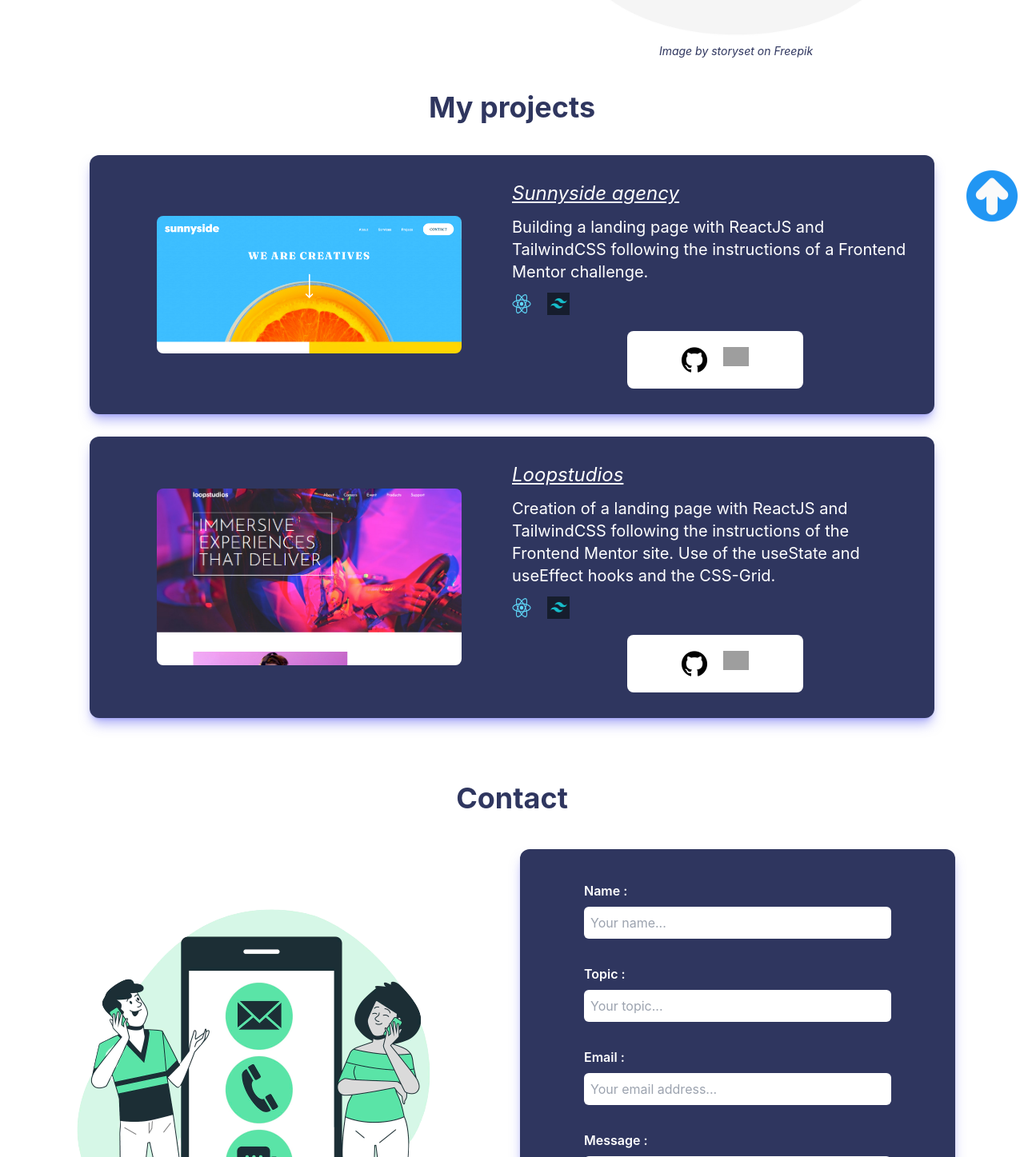
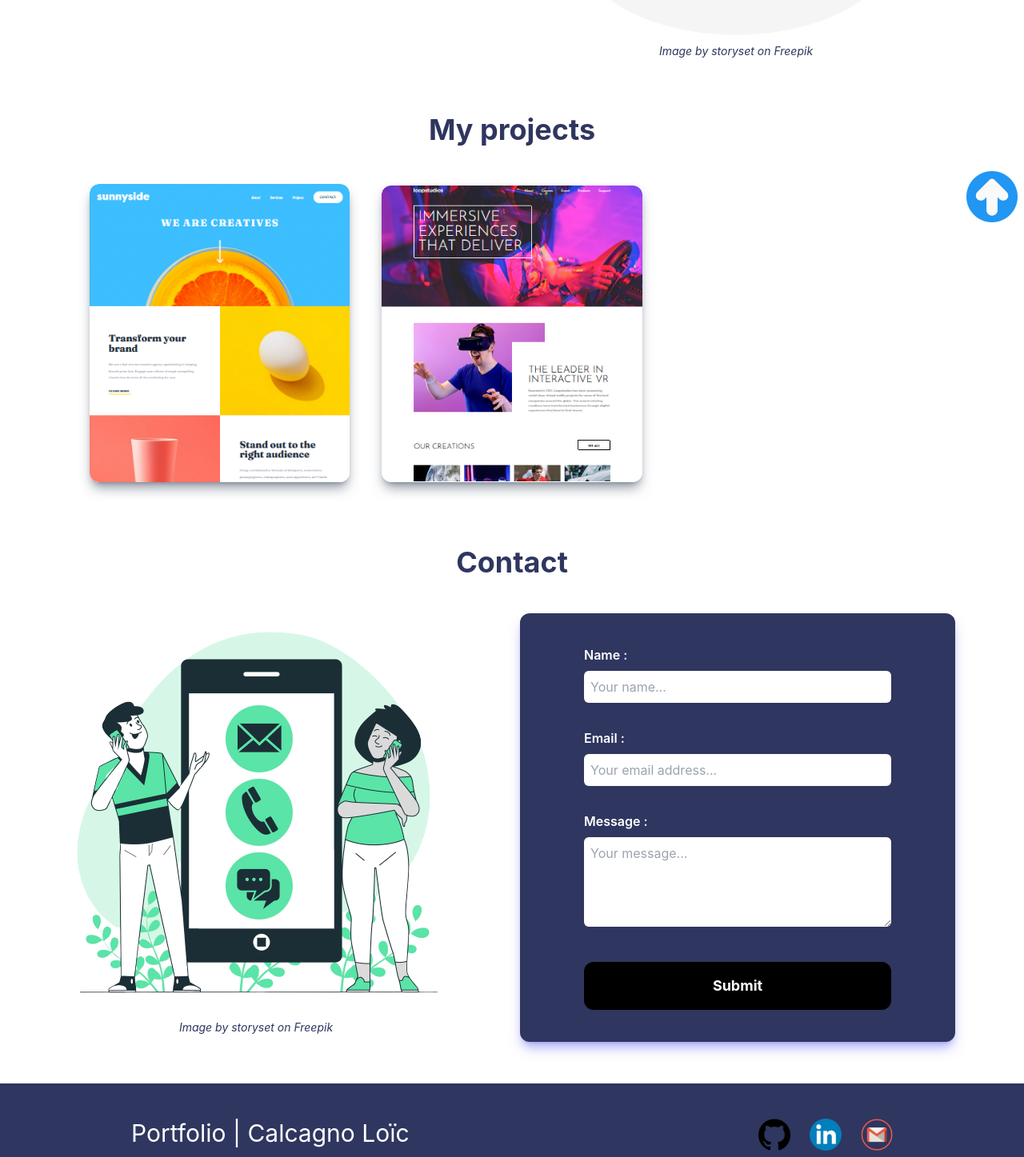
Before and after one commit to CalcagnoLoic/portfolio, a React (Create React App) app: page / in a window 1280 px wide. Shown: the part 503-1950 px from the top of the page at 80% size. Built offline with nearby package versions, Linux system fonts and the light colour scheme; grey boxes are pictures that could not be loaded.

Commit message:
modification of cards

```diff
--- a/src/components/cards.jsx
+++ b/src/components/cards.jsx
@@ -7,29 +7,15 @@ const Cards = () => {
     const [cards, setCards] = useState(dataCards)
 
     return (
-        cards.map(({id, image_project, link_project, title, message, lang1, lang2, logo_github, open_view, link_github, lang3, lang4, lang5}) => (
-            <div className='flex gap-5 md:gap-0 lg:gap-0 justify-center mt-7 flex-col md:flex-row bg-dark-blue px-5 py-8 rounded-xl shadow-lg shadow-indigo-500/50' key={id}>
-                <div className='basis-1/2 self-center'>
-                    <a href={link_project} target={'_blank'} rel="noreferrer" className='cursor-default'>
-                        <img src={image_project} className='rounded-lg md:w-5/6 lg:w-3/4 m-auto cursor-pointer' alt="Projet" />
-                    </a>
-                </div>
-                <div className='basis-1/2 self-center'>
-                    <h3 className='text-center italic underline sm:text-center md:text-left text-white text-2xl md:text-xl lg:text-2xl mb-3'> {title} </h3>
-                    <h4 className='text-center sm:text-center md:text-left text-white text-xl mb-3'> {message} </h4>
-                    <div className='flex justify-center md:justify-start gap-5 mb-5'>
-                        <img src={lang1} className='w-6' alt="Logo langage"/>
-                        <img src={lang2} className='w-7' alt="Logo langage"/>
-                        <img src={lang3} className='w-7' alt="Logo langage" style = {{display: lang3 ? 'block' : 'none'}}/>
-                        <img src={lang4} className='w-10' alt="Logo langage" style = {{display: lang4 ? 'block' : 'none'}}/>
-                        <img src={lang5} className='w-10' alt="Logo langage" style = {{display: lang5 ? 'block' : 'none'}}/>
-                    </div>
-                    <div className='flex justify-center gap-5 bg-white rounded-lg p-5 lg:mx-36 md:mx-24'>
+        cards.map(({id, image_project, link_project, logo_github, link_github}) => (
+            <div className='group flex flex-col gap-5 md:gap-0 lg:gap-0 justify-center mt-7 rounded-xl overflow-hidden shadow-slate-700/50 shadow-lg' key={id}>
+                <a href={link_project} target={'_blank'} rel="noreferrer">
+                    <img src={image_project} className='w-full cursor-pointer rounded-xl hover:scale-125 transition-all duration-700 hover:opacity-30' alt="Projet" />
+                </a>
+                <div className="absolute table">
+                    <div className="px-14 py-3 rounded-r-full bg-transparent group-hover:bg-slate-400 duration-700">
                         <a href={link_github} target={'_blank'} rel="noreferrer">
-                            <img src={logo_github} className='w-8 fill-white' alt="Logo Github" />
-                        </a>
-                        <a href={link_project} target={'_blank'} rel="noreferrer">
-                            <img src={open_view} className='w-8 fill-white' alt="Logo | Ouvrir le projet dans une nouvelle fenêtre" />
+                            <img src={logo_github} className='w-16 opacity-0 group-hover:opacity-100 duration-700' alt="Logo Github" />
                         </a>
                     </div>
                 </div>
@@ -39,3 +25,32 @@ const Cards = () => {
 }
 
 export {Cards};
+
+// eslint-disable-next-line no-lone-blocks
+{/*
+    <div className='flex flex-col gap-5 md:gap-0 lg:gap-0 justify-center mt-7 bg-dark-blue  rounded-xl shadow-lg shadow-indigo-500/50' key={id}>
+        <div className='basis-1/2'>
+            <a href={link_project} target={'_blank'} rel="noreferrer" className='cursor-default'>
+                <img src={image_project} className='rounded-t-md w-full cursor-pointer' alt="Projet" />
+            </a>
+        </div>
+        <div className='basis-1/2 px-5 '>
+            <h3 className='text-center italic underline text-white text-2xl md:text-xl lg:text-2xl mb-3'> {title} </h3>
+            <h4 className='text-center text-white text-xl mb-3'> {message} </h4>
+            <div className='flex justify-center gap-5 mb-5'>
+                <img src={lang1} className='w-7' alt="Logo langage"/>
+                <img src={lang2} className='w-7' alt="Logo langage"/>
+                <img src={lang3} className='w-7' alt="Logo langage" style = {{display: lang3 ? 'block' : 'none'}}/>
+                <img src={lang4} className='w-10' alt="Logo langage" style = {{display: lang4 ? 'block' : 'none'}}/>
+                <img src={lang5} className='w-10' alt="Logo langage" style = {{display: lang5 ? 'block' : 'none'}}/>
+            </div>
+            <div className='flex justify-center gap-5 bg-white rounded-lg p-5 mb-5 '>
+                <a href={link_github} target={'_blank'} rel="noreferrer">
+                    <img src={logo_github} className='w-8 fill-white' alt="Logo Github" />
+                </a>
+                <a href={link_project} target={'_blank'} rel="noreferrer">
+                    <img src={open_view} className='w-8 fill-white' alt="Logo | Ouvrir le projet dans une nouvelle fenêtre" />
+                </a>
+            </div>
+        </div>
+    </div>*/}
--- a/src/components/contact.jsx
+++ b/src/components/contact.jsx
@@ -30,8 +30,8 @@ const Contact = () => {
     }
 
     return (
-        <div className="mb-8">
-            <h2 id="contact" className="text-center text-dark-blue mt-20 text-3xl lg:text-4xl font-bold">Contact</h2>
+        <div className="pb-8 ">
+            <h2 id="contact" className="text-center text-dark-blue pt-10 text-3xl lg:text-4xl font-bold">Contact</h2>
             <div className= "mt-6 flex justify-center lg:gap-20">
                 <div className='self-center hidden md:block lg:block'>
                     <img src={CONTACT} alt="Contact form" />
@@ -40,25 +40,19 @@ const Contact = () => {
                 <div>
                     <form action='' ref={form} onSubmit={sendEmail} className="flex flex-col my-5 bg-dark-blue py-8 px-6 md:py-10 md:px-20 rounded-xl shadow-lg shadow-indigo-500/50 sm:px-20 md:mr-6 lg:mr-4" >
                         <div className="flex flex-col sm:gap-1 sm:mb-8 mb-2">
-                            <label htmlFor="" className="text-white mb-1 font-semibold">Name : </label>
+                            <label className="text-white mb-1 font-semibold">Name : </label>
                             <input type="text" placeholder="Your name..." required className="rounded-md p-2 w-72 md:w-80 lg:w-96"
                             name='name'
                             />
                         </div>
                         <div className="flex flex-col sm:gap-1 sm:mb-8 mb-2">
-                            <label htmlFor="" className="text-white mb-1 font-semibold">Topic : </label>
-                            <input type="text" placeholder="Your topic..." required className="rounded-md p-2 w-72 md:w-80 lg:w-96"
-                            name='topic'
-                            />
-                        </div>
-                        <div className="flex flex-col sm:gap-1 sm:mb-8 mb-2">
-                            <label htmlFor="" className="text-white mb-1 font-semibold">Email : </label>
+                            <label className="text-white mb-1 font-semibold">Email : </label>
                             <input type="email" required placeholder="Your email address..." className="rounded-md w-72 p-2 md:w-80 lg:w-96"
                             name='reply_to'
                             />
                         </div>
                         <div className="flex flex-col sm:gap-1 sm:mb-8 mb-2">
-                            <label htmlFor="" className="text-white mb-1 font-semibold">Message : </label>
+                            <label className="text-white mb-1 font-semibold">Message : </label>
                             <textarea cols="30" rows="4" required placeholder="Your message..." className="rounded-md w-72 p-2 md:w-80 lg:w-96"
                             name='message'
                             ></textarea>
--- a/src/components/dataCards.js
+++ b/src/components/dataCards.js
@@ -3,10 +3,6 @@ export const dataCards = [
         id: 1,
         image_project: './img/sunnyside.png',
         link_project: 'https://calcagnoloic.github.io/Sunnyside-agency-react/',
-        title: 'Sunnyside agency',
-        message: "Building a landing page with ReactJS and TailwindCSS following the instructions of a Frontend Mentor challenge.",
-        lang1: './img/react.png',
-        lang2: '/img/tailwind.png',
         logo_github: './img/github.png',
         open_view: './img/newtab.png',
         link_github: 'https://github.com/CalcagnoLoic/Sunnyside-agency-react/tree/main',
@@ -15,10 +11,6 @@ export const dataCards = [
         id: 2,
         image_project: './img/loopstudio.png',
         link_project: 'https://calcagnoloic.github.io/loopstudios/',
-        title: 'Loopstudios',
-        message: "Creation of a landing page with ReactJS and TailwindCSS following the instructions of the Frontend Mentor site. Use of the useState and useEffect hooks and the CSS-Grid.",
-        lang1: './img/react.png',
-        lang2: '/img/tailwind.png',
         logo_github: './img/github.png',
         open_view: './img/newtab.png',
         link_github: 'https://github.com/CalcagnoLoic/loopstudios',
--- a/src/components/navbar.jsx
+++ b/src/components/navbar.jsx
@@ -8,7 +8,7 @@ const Navbar = () => {
     const [menu, setMenu] = useState(false);
 
     return (
-        <nav className="flex flex-row py-6 pl-5 pr-5 sm:pl-28 sm:pr-28 justify-between xl:flex-row  bg-dark-blue">
+        <nav className="flex flex-row py-6 pl-5 pr-5 md:pl-28 md:pr-28 justify-between xl:flex-row  bg-dark-blue">
             <div className='w-full z-20 flex justify-between'>
                 <div className='flex self-center'>
                     <p id='top' className="text-[20px] md:text-3xl xl:text-3xl sm:text-2xl text-white xl:text-left break-words">Portfolio | Calcagno Loïc</p>
--- a/src/components/presentation.jsx
+++ b/src/components/presentation.jsx
@@ -7,7 +7,7 @@ import { Typewriter } from 'react-simple-typewriter';
 
 const Presentation = () => {
     return (
-        <div className='flex justify-center mt-7 flex-col md:flex-row lg:flex-row gap-5 px-5 sm:px-5 md:px-28 lg:px-28 sm:gap-8 md:gap-16 lg:gap-16' >
+        <div className='flex justify-center py-7 flex-col md:flex-row lg:flex-row gap-5 px-5 sm:px-5 md:px-28 lg:px-28 sm:gap-8 md:gap-16 lg:gap-16 ' >
             <div className='flex flex-col justify-center basis-1/2'>
                 <div className='flex flex-row justify-center'>
                     <p className='text-2xl text-dark-blue text-center'>Hey, welcome</p>
--- a/src/components/projects.jsx
+++ b/src/components/projects.jsx
@@ -2,10 +2,13 @@ import { Cards } from './cards';
 
 const Projects = () => {
     return (
-        <div className='px-5 sm:px-5 md:px-8 lg:px-28'>
-            <h2 id="projects" className="text-center text-dark-blue my-10 text-3xl lg:text-4xl font-bold">My projects</h2>
+        <div className='px-5 sm:px-5 md:px-8 lg:px-28  py-10'>
+            <h2 id="projects" className="text-center text-dark-blue text-3xl lg:text-4xl font-bold pb-5">My projects</h2>
 
-            <Cards />
+            <div className='grid grid-cols-1 sm:grid-cols-2 xl:grid-cols-3 sm:gap-10'>
+                <Cards />
+            </div>
+
         </div>
     )
 }
```
Also changed, not shown: public/img/loopstudio.png, public/img/sunnyside.png.
